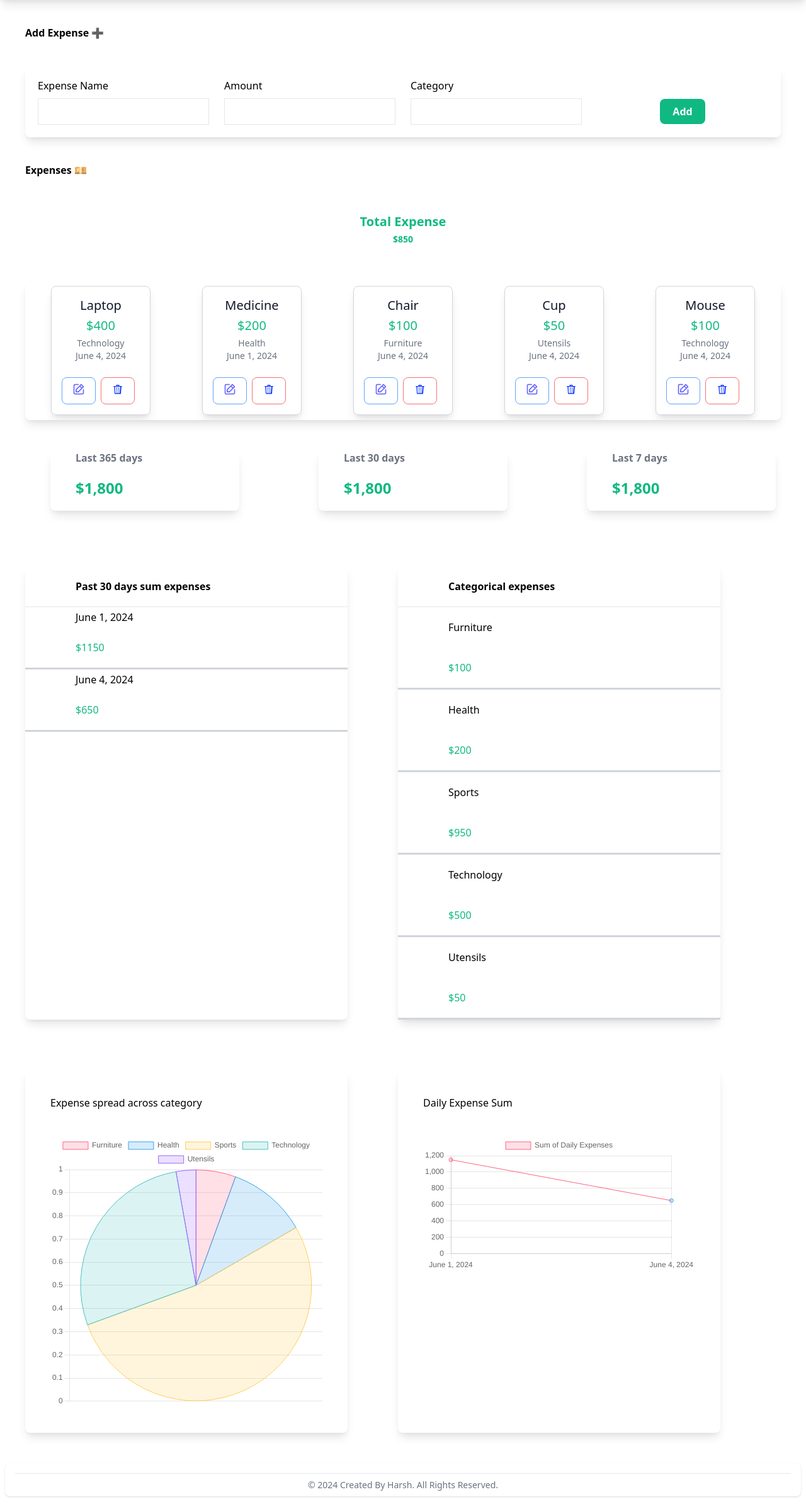
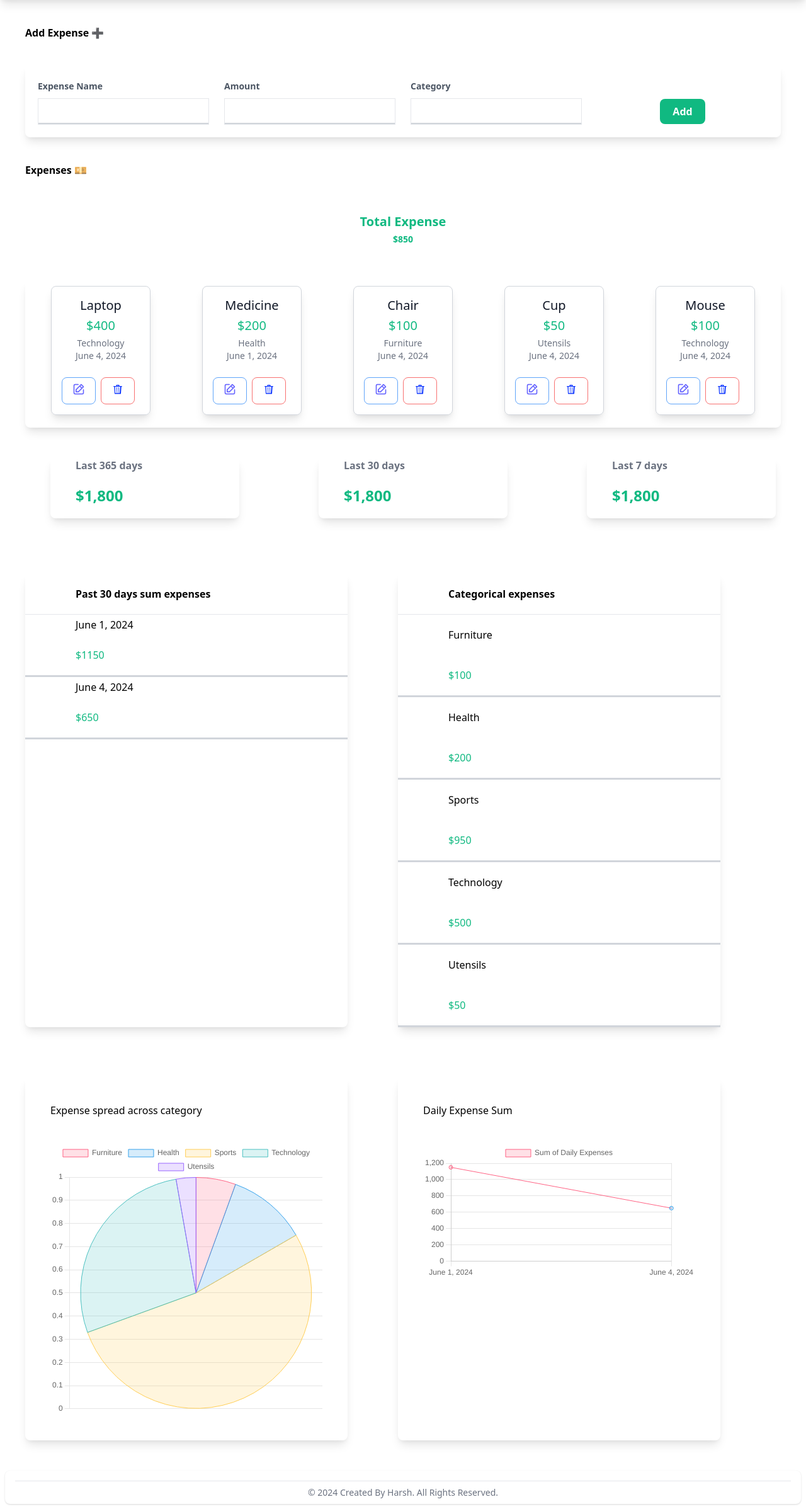
Before and after one commit to rahulkathuriaaa/Expense-Tracker, a Django app: page / in a window 1280 px wide. Shown: the part 72-2468 px from the top of the page at 63% size. Run offline with Django 5.2, Linux system fonts and the light colour scheme; a user stored in the database is signed in; data comes from the database, SQL or seed files in the repository; both versions use the stored data as it was after the commit; style sheets or scripts are compiled from the project's sources; parts of the project's set-up code (start-up, migrations or seed data) failed here and were passed over; some libraries are stand-ins or nearby versions.

Commit message:
added the label in expense add form

```diff
--- a/myapp/templates/myapp/index.html
+++ b/myapp/templates/myapp/index.html
@@ -29,22 +29,29 @@
     <div class="form-container grid grid-cols-1 md:grid-cols-2 lg:grid-cols-4 gap-6">
         <div>
             <div class="mb-2">
-                <label for="">Expense Name</label>
+                <label for="" class="font-bold text-gray-600 text-sm peer-placeholder-shown:text-base peer-placeholder-shown:text-gray-440 peer-placeholder-shown:top-2 transition-all peer-focus:-top-3.5 peer-focus:text-gray-600 peer-focus:text-sm">Expense Name</label>
             </div>
-            <div class="border p-2">{{expense_form.name}}</div>
+            <div class="border">
+                <input id="id_name" name="name" type="text" class="peer p-2 placeholder-transparent h-10 w-full border-b-2 border-gray-300 text-gray-900 focus:outline-none focus:border-rose-600" placeholder="Name" />
+            </div>
         </div>
         <div>
             <div class="mb-2">
-                <label for="">Amount</label>
+                <label for="" class="font-bold text-gray-600 text-sm peer-placeholder-shown:text-base peer-placeholder-shown:text-gray-440 peer-placeholder-shown:top-2 transition-all peer-focus:-top-3.5 peer-focus:text-gray-600 peer-focus:text-sm">Amount</label>
             </div>
-            <div class="border p-2">{{ expense_form.amount }}</div>
+            <div class="border">
+                <input id="id_amount" name="amount" type="number" class="peer p-2 placeholder-transparent h-10 w-full border-b-2 border-gray-300 text-gray-900 focus:outline-none focus:border-rose-600" placeholder="Name" />
+            </div>
         </div>
         <div>
             <div class="mb-2">
-                <label for="">Category</label>
+                <label for="" class="font-bold text-gray-600 text-sm peer-placeholder-shown:text-base peer-placeholder-shown:text-gray-440 peer-placeholder-shown:top-2 transition-all peer-focus:-top-3.5 peer-focus:text-gray-600 peer-focus:text-sm">Category</label>
             </div>
-            <div class="border p-2">{{expense_form.category}}</div>
+            <div class="border">
+                <input id="id_category" name="category" type="text" class="peer placeholder-transparent p-2 h-10 w-full border-b-2 border-gray-300 text-gray-900 focus:outline-none focus:border-rose-600" placeholder="Category" />
+            </div>
         </div>
+
         <div class="mt-8 flex items-center justify-center">
             <button class="bg-green-500 px-5 py-2 rounded-lg text-white font-bold">Add</button>
         </div>
@@ -60,7 +67,7 @@
 <div class="shadow-lg m-10 flex flex-wrap rounded-lg overflow-x-auto">
     {% comment %} ---------------------------------Code for the card views of the expenses ------------------------------------------- {% endcomment %}
     {% for expense in expenses %}
-    <div class="flex border border-gray-300 rounded-lg shadow-lg m-2 flex-col items-center p-4 mx-auto">
+    <div class="flex border border-gray-300 rounded-lg shadow-lg m-2 mb-5 flex-col items-center p-4 mx-auto">
         <h5 class="mb-1 text-xl font-medium text-gray-900 dark:text-white">{{expense.name}}</h5>
         <h5 class="mb-1 text-xl font-medium text-green-500 dark:text-white">${{expense.amount}}</h5>
         <span class="text-sm text-gray-500 dark:text-gray-400">{{expense.category}}</span>
```
Also changed, not shown: db.sqlite3.
